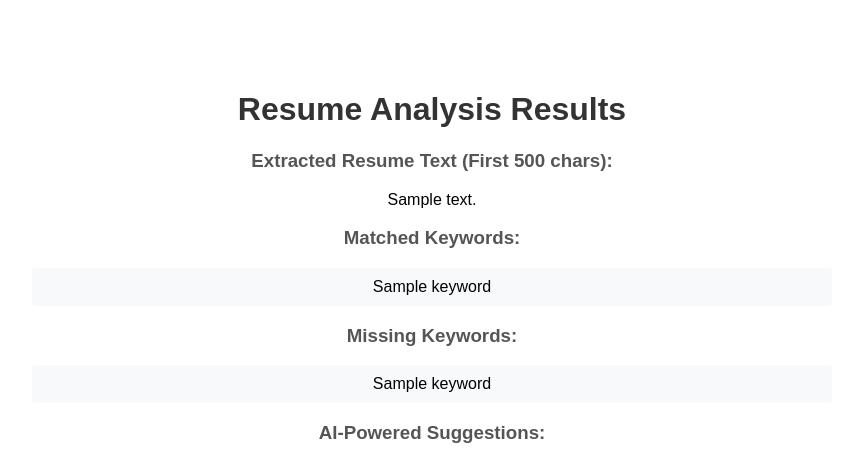
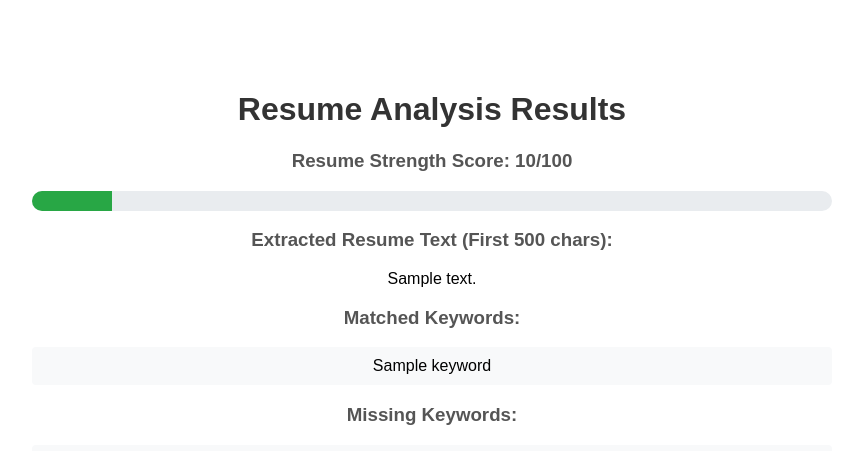
Before and after one commit to Suryansh216s/resume-analyzer, a Flask app: template templates/result.html in a window 1280 px wide. Shown: the top 451 px of the page, without its empty margins (208-1071 px from the left). Run offline with Flask 3, Linux system fonts and the light colour scheme; the template is opened without the code that fills it: most values are stand-ins (such as "Sample title", 1, 10 or a date in 2020).

Commit message:
Added Resume Strength Score feature

```diff
--- a/app.py
+++ b/app.py
@@ -34,6 +34,34 @@ def extract_keywords(text):
         if token.pos_ in ('NOUN', 'PROPN') or token.ent_type_:
             keywords.append(token.text.lower())
     return set(keywords)
+
+def calculate_resume_score(resume_text, matched_keywords, job_keywords):
+    """Calculate a resume strength score (0-100) based on keyword match, length, and formatting."""
+    # Keyword match score (50%)
+    keyword_match_ratio = len(matched_keywords) / len(job_keywords) if job_keywords else 0
+    keyword_score = keyword_match_ratio * 50  # Max 50 points
+
+    # Resume length score (30%)
+    word_count = len(resume_text.split())
+    if 500 <= word_count <= 1000:
+        length_score = 30  # Ideal length
+    elif 300 <= word_count < 500 or 1000 < word_count <= 1500:
+        length_score = 20  # Slightly off
+    else:
+        length_score = 10  # Too short or too long
+
+    # Formatting score (20%)
+    formatting_score = 0
+    key_sections = ['skills', 'experience', 'education']
+    resume_lower = resume_text.lower()
+    for section in key_sections:
+        if section in resume_lower:
+            formatting_score += 6.67  # ~20/3 points per section
+    formatting_score = min(formatting_score, 20)  # Cap at 20
+
+    # Total score
+    total_score = round(keyword_score + length_score + formatting_score)
+    return max(0, min(total_score, 100))  # Clamp between 0 and 100
 
 def generate_suggestions(missing_keywords, job_description):
     """Generate resume improvement suggestions using Gemini API."""
@@ -85,6 +113,8 @@ def upload_file():
             # Compare keywords
             matched_keywords = resume_keywords.intersection(job_keywords)
             missing_keywords = job_keywords - resume_keywords
+            # Calculate resume score
+            resume_score = calculate_resume_score(resume_text, matched_keywords, job_keywords)
             # Generate AI suggestions
             suggestions = generate_suggestions(missing_keywords, job_description)
             # Prepare response
@@ -92,7 +122,8 @@ def upload_file():
                 'matched': list(matched_keywords),
                 'missing': list(missing_keywords),
                 'resume_text': resume_text[:500],
-                'suggestions': suggestions
+                'suggestions': suggestions,
+                'resume_score': resume_score
             }
             return render_template('result.html', result=result)
         except Exception as e:
--- a/static/css/style.css
+++ b/static/css/style.css
@@ -53,3 +53,16 @@ li {
     border-radius: 4px;
     margin: 20px 0;
 }
+.score-bar {
+    width: 100%;
+    height: 20px;
+    background-color: #e9ecef;
+    border-radius: 10px;
+    overflow: hidden;
+    margin: 10px 0;
+}
+.score-fill {
+    height: 100%;
+    background-color: #28a745;
+    transition: width 0.5s ease-in-out;
+}
--- a/templates/result.html
+++ b/templates/result.html
@@ -8,6 +8,10 @@
 </head>
 <body>
     <h1>Resume Analysis Results</h1>
+    <h3>Resume Strength Score: {{ result.resume_score }}/100</h3>
+    <div class="score-bar">
+        <div class="score-fill" style="width: {{ result.resume_score }}%;"></div>
+    </div>
     <h3>Extracted Resume Text (First 500 chars):</h3>
     <p>{{ result.resume_text }}</p>
     <h3>Matched Keywords:</h3>
```
